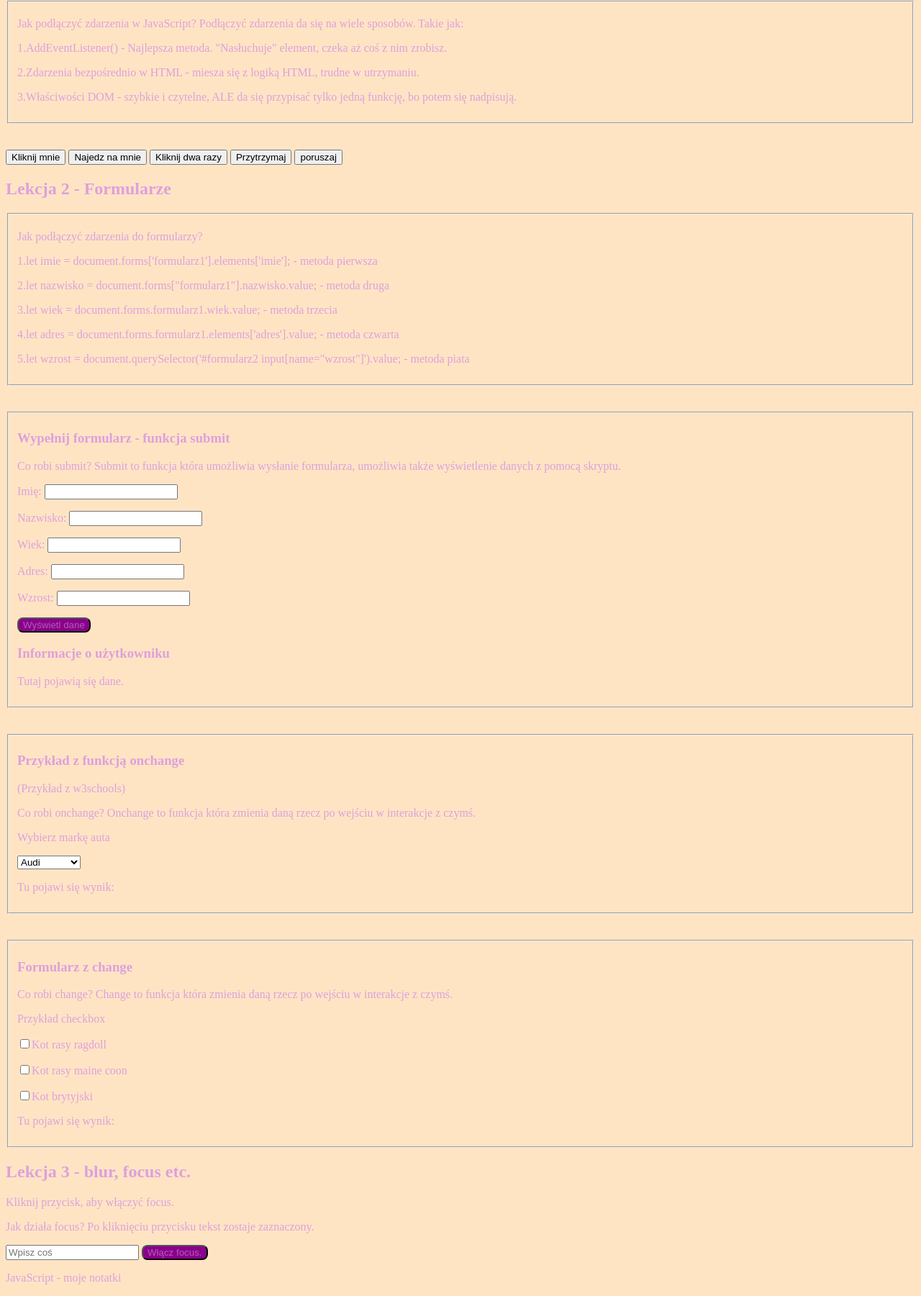
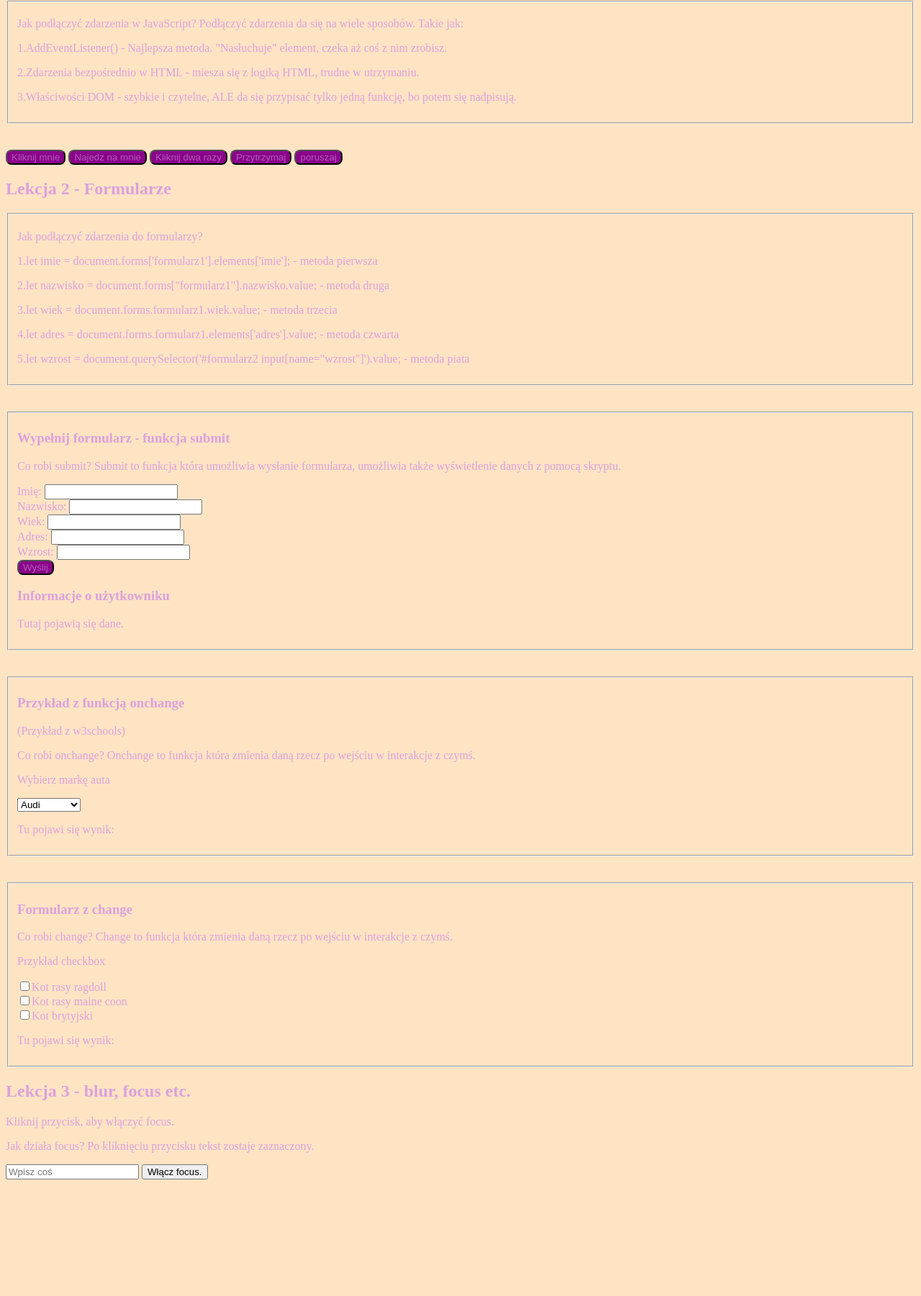
Before and after one commit to Zabek1p2025/HTML, a plain HTML site: page Nowy folder/message.html in a window 1280 px wide. Shown: the part 164-1965 px from the top of the page at 72% size. After the commit the page ends 1811 px from the top, so only its background shows below. Drawn offline with Linux system fonts and the light colour scheme.

Commit message:
Add files via upload

```diff
--- a/Nowy folder/Index.js
+++ b/Nowy folder/Index.js
@@ -37,3 +37,32 @@ kliknij4.addEventListener("mousemove",function(){
         kliknij4.style.backgroundColor = "green"
     }, 10);
 })
+let formularz = document.forms.formularz1
+
+formularz.submit.addEventListener("click", function(){
+    let imie = formularz.imie.value
+    let nazwisko = formularz.nazwisko.value
+    let wiek = formularz.wiek.value
+    let adres = formularz.adres.value
+    let wzrost = formularz.wzrost.value
+
+    wynik.textContent= "Nazywasz się "+imie+ " "+nazwisko+" masz "+wiek +" lat "+"twój wzrost to "+wzrost + " mieszkasz pod adresem "+ adres
+})
+
+function auta(){
+    let wynik1 = document.getElementById("wynik1")
+    let lista = document.getElementById("wybur")
+    wynik1.textContent = lista.value
+}
+
+// let zmiana = document.forms.formlurzchange
+// let wynik2 = document.getElementById("wypisz")
+
+// zmiana.addEventListener("change", function(){
+//     let kotki = document.forms.formlurzchange.koty
+// for(let i = 0; i < kotki.value.length; i++){
+//     if(kotki[i].checked)
+//     wynik2.textContent = kotki[i].value
+// }
+
+// })
--- a/Nowy folder/Style.css
+++ b/Nowy folder/Style.css
@@ -7,7 +7,7 @@ a {
     color: black;
     text-decoration: none;
 }
-button{
+.button{
     color: rgb(176, 93, 184);
     background-color: darkmagenta;
     border-radius: 8px;
--- a/Nowy folder/message.html
+++ b/Nowy folder/message.html
@@ -33,11 +33,11 @@
 
         <br><br>
 <form name="buttons">
-        <lable><input type="button" name="kliknij" value="Kliknij mnie" ></lable>
-        <lable><input type="button" name="hover" value="Najedz na mnie" ></lable>
-        <lable><input type="button" name="clicks" value="Kliknij dwa razy" ></lable>
-        <lable><input type="button" name="hold" value="Przytrzymaj" ></lable>
-        <lable><input type="button" name="over" value="poruszaj" ></lable>
+        <lable><input class="button" type="button" name="kliknij" value="Kliknij mnie" ></lable>
+        <lable><input class="button" type="button" name="hover" value="Najedz na mnie" ></lable>
+        <lable><input class="button" type="button" name="clicks" value="Kliknij dwa razy" ></lable>
+        <lable><input class="button" type="button" name="hold" value="Przytrzymaj" ></lable>
+        <lable><input class="button" type="button" name="over" value="poruszaj" ></lable>
 
         </form>
     </section>
@@ -60,13 +60,12 @@
         <p>Co robi submit? Submit to funkcja która umożliwia wysłanie formularza, umożliwia także wyświetlenie danych z pomocą skryptu.</p>
 
         <form id="formularz1">
-            <p>Imię: <input type="text" name="imie" required></p>
-            <p>Nazwisko: <input type="text" name="nazwisko" required></p>
-            <p>Wiek: <input type="number" name="wiek" required></p>
-            <p>Adres: <input type="text" name="adres" required></p>
-            <p>Wzrost: <input type="number" name="wzrost" required></p>
-
-            <button type="submit">Wyświetl dane</button>
+            <label>Imię: <input type="text" name="imie" required></lable><br>
+            <label>Nazwisko: <input type="text" name="nazwisko" required></label><br>
+            <label>Wiek: <input type="number" name="wiek" required></label><br>
+            <label>Adres: <input type="text" name="adres" required></label><br>
+            <label>Wzrost: <input type="number" name="wzrost" required></label><br>
+            <label><input class="button"type="button" value="Wyślij" name="submit"></label><br>
         </form>
 
         <h3>Informacje o użytkowniku</h3>
@@ -82,27 +81,27 @@
 
         <p>Wybierz markę auta</p>
 
-        <select id="mojwybor" onchange="mojafunkcja()">
+        <select id="wybur" onchange="auta()">
             <option value="Audi">Audi
             <option value="BMW">BMW
             <option value="Mercedes">Merceddes
             <option value="Volvo">Volvo
         </select>
 
-        <p id="wynik2">Tu pojawi się wynik: </p>
+        <p id="wynik1">Tu pojawi się wynik: </p>
         </fieldset>
 
         <br><br>
 
         <form id="formularzchange">
             <fieldset>
-            <h3>Formularz z <span id="podkresl">change</span></h3>
+            <h3>Formularz z change</h3>
             <p>Co robi change? Change to funkcja która zmienia daną rzecz po wejściu w interakcje z czymś.</p>
 
             <p>Przykład checkbox</p>
-            <p><input type="checkbox" name="koty" id="kotragdoll" value="ragdoll">Kot rasy ragdoll</p>
-            <p><input type="checkbox" name="koty" id="kotmaine" value="mainecoon">Kot rasy maine coon</p>
-            <p><input type="checkbox" name="koty" id="kotbryt" value="brytyjski">Kot brytyjski</p>
+            <label><input type="checkbox" name="koty" id="kotragdoll" value="ragdoll">Kot rasy ragdoll</label><br>
+            <label><input type="checkbox" name="koty" id="kotmaine" value="mainecoon">Kot rasy maine coon</label><br>
+            <label><input type="checkbox" name="koty" id="kotbryt" value="brytyjski">Kot brytyjski</label><br>
         </form>
 
         <p id="wypisz">Tu pojawi się wynik: </p>
@@ -121,12 +120,5 @@
         </form>
 
     </section>
-
-    <footer>
-        <p>JavaScript - moje notatki</p>
-    </footer>
-
-
-
 </body>
 </html>
```
